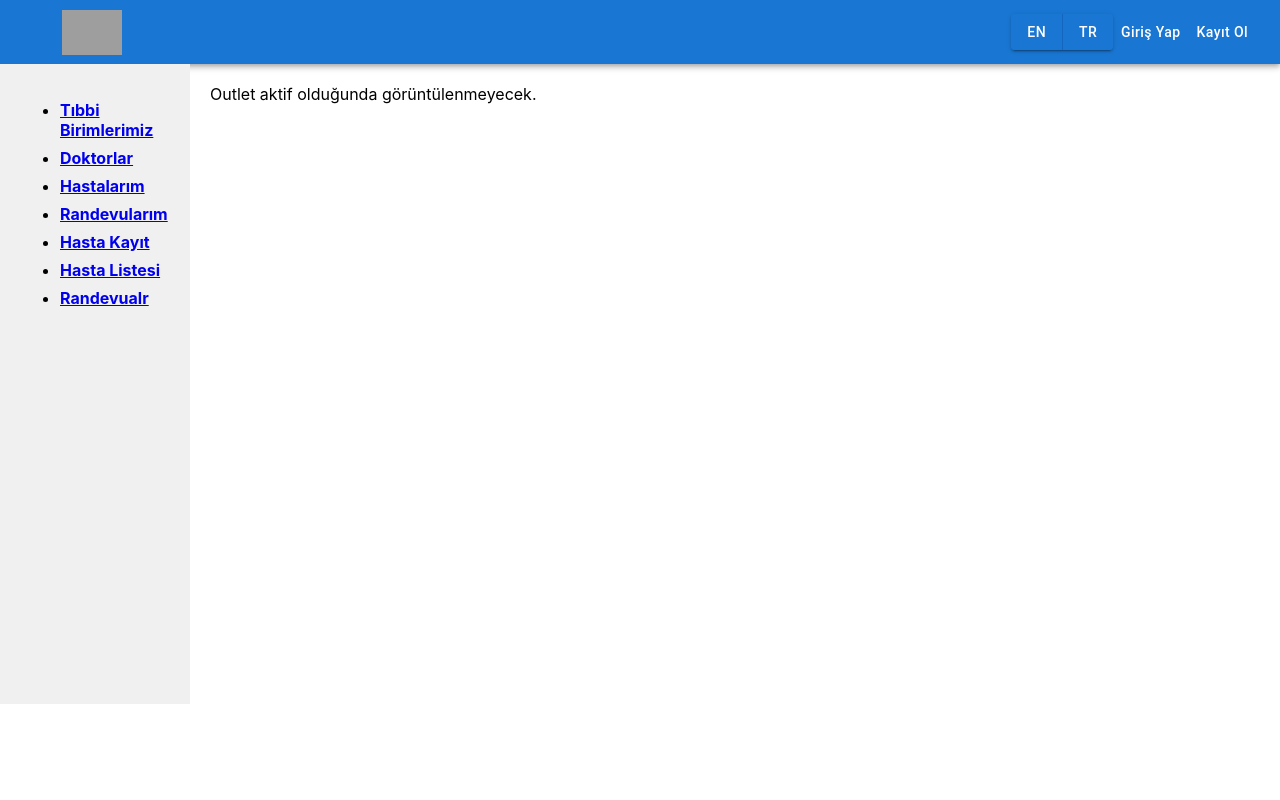
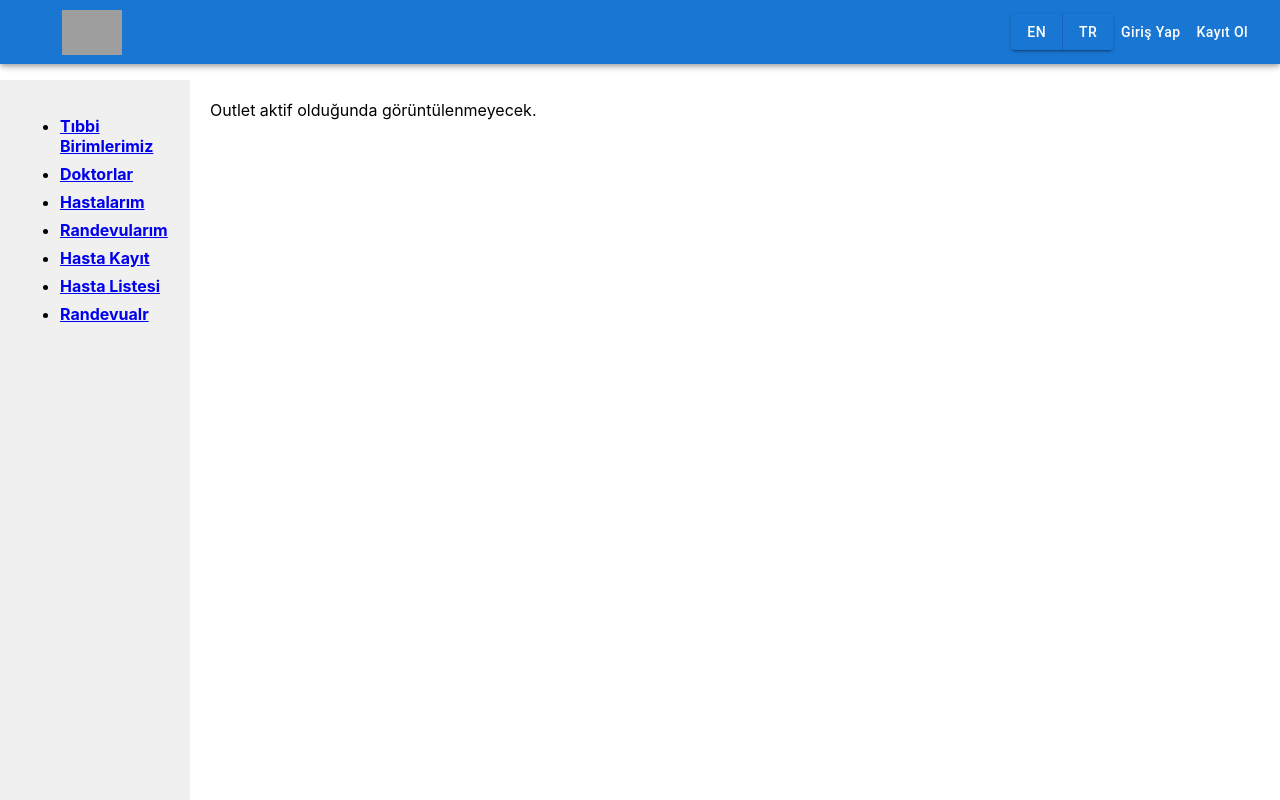
Before and after one commit to bgm1234/hospital-management-frontend, a React (Create React App) app: page / in a window 1280 px wide. Built offline with nearby package versions, Linux system fonts and the light colour scheme; grey boxes are pictures that could not be loaded.

Commit message:
AppBar ve NavBar sabitlendi

```diff
--- a/src/App.js
+++ b/src/App.js
@@ -21,7 +21,7 @@ function App() {
   return (
     <div>
       <div >
-        <AppBar position="static">
+        <AppBar position="fixed">
           <Toolbar>
             <Button component={Link} to={"/"}>
               <img
@@ -54,7 +54,7 @@ function App() {
           </Toolbar>
         </AppBar>
       </div>
-      <div>
+      <div style={{ marginTop: "80px" }}>
         <Routes>
           <Route path="/" element={<Home />}>
             <Route path="/doctors" element={<Doctors />}></Route>
--- a/src/pages/home.jsx
+++ b/src/pages/home.jsx
@@ -16,9 +16,8 @@ const Home = () => {
         setOutletActive(location.pathname == '/');
     }, [location.pathname]);
     return (
-        <div style={{ display: "flex" }}>
-            <p>{(Home.body)}</p>
-            <div style={{ width: 150, backgroundColor: "#f0f0f0", padding: 20, minHeight: 600 }}>
+        <div >
+            <div style={{ width: 150, backgroundColor: "#f0f0f0", padding: 20, position:"fixed",minHeight: '100vh' }}>
                 <ul style={{ fontWeight: "bold" }}>
                     <li style={{ marginBottom: '8px' }}><Link to={"/healty-services"}>{t("departments")}</Link></li>
                     <li style={{ marginBottom: '8px' }}><Link to={"/doctors"}>{t("doctors")}</Link></li>
@@ -29,7 +28,7 @@ const Home = () => {
                     <li style={{ marginBottom: '8px' }}><Link to={"/appointments"} >{t("appointments")}</Link></li>
                 </ul>
             </div>
-            <div style={{ padding: 20 }}>
+            <div style={{ marginLeft: 190, padding: 20 }}>
                 {outletActive && (
                     <div>
                         Outlet aktif olduğunda görüntülenmeyecek.
```
